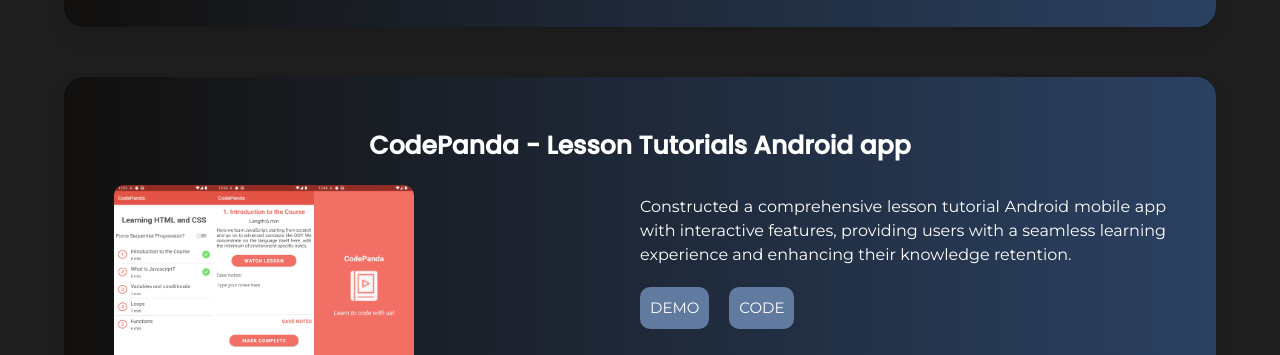
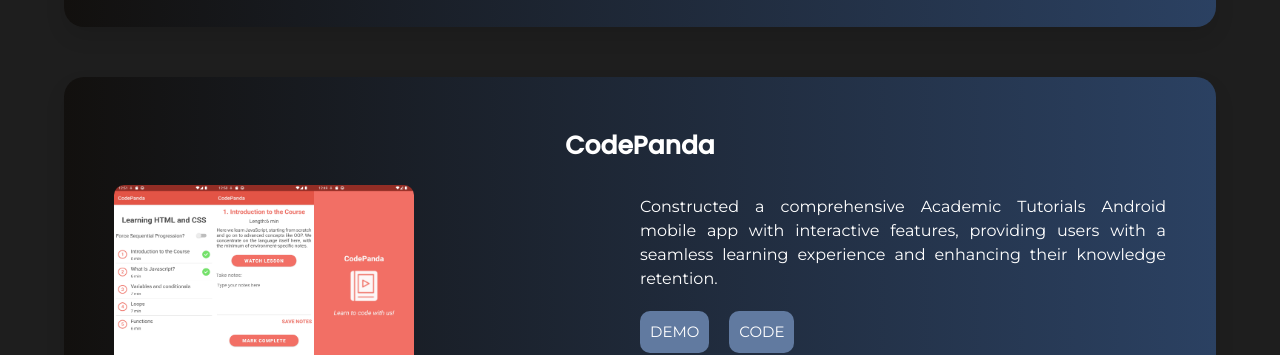
Before and after one commit to m-mraisi/mahmoud_mraisi_portfolio, a React (Create React App) app: page /work in a window 1280 px wide. Shown: the part 920-1275 px from the top of the page. Built offline with nearby package versions, Linux system fonts and the light colour scheme.

Commit message:
updated the work list

```diff
--- a/src/components/Work.js
+++ b/src/components/Work.js
@@ -31,10 +31,10 @@
       gitHubURL: "https://github.com/m-mraisi/FoodOrderApp",
     },
     {
-      name: "CodePanda - Lesson Tutorials Android app",
+      name: "CodePanda",
       imgURL: CodePanda,
       imgALT: "CodePanda",
-      desc: `Constructed a comprehensive lesson tutorial Android mobile app with interactive features, providing users with a seamless learning experience and enhancing their knowledge retention.`,
+      desc: `Constructed a comprehensive Academic Tutorials Android mobile app with interactive features, providing users with a seamless learning experience and enhancing their knowledge retention.`,
       videoURL:
         "https://drive.google.com/file/d/1t2sg9B5wJWEzEZeGEs-hvJqf49P6-LOB/view?usp=sharing",
       gitHubURL: "https://github.com/m-mraisi/Project-G10",
```
